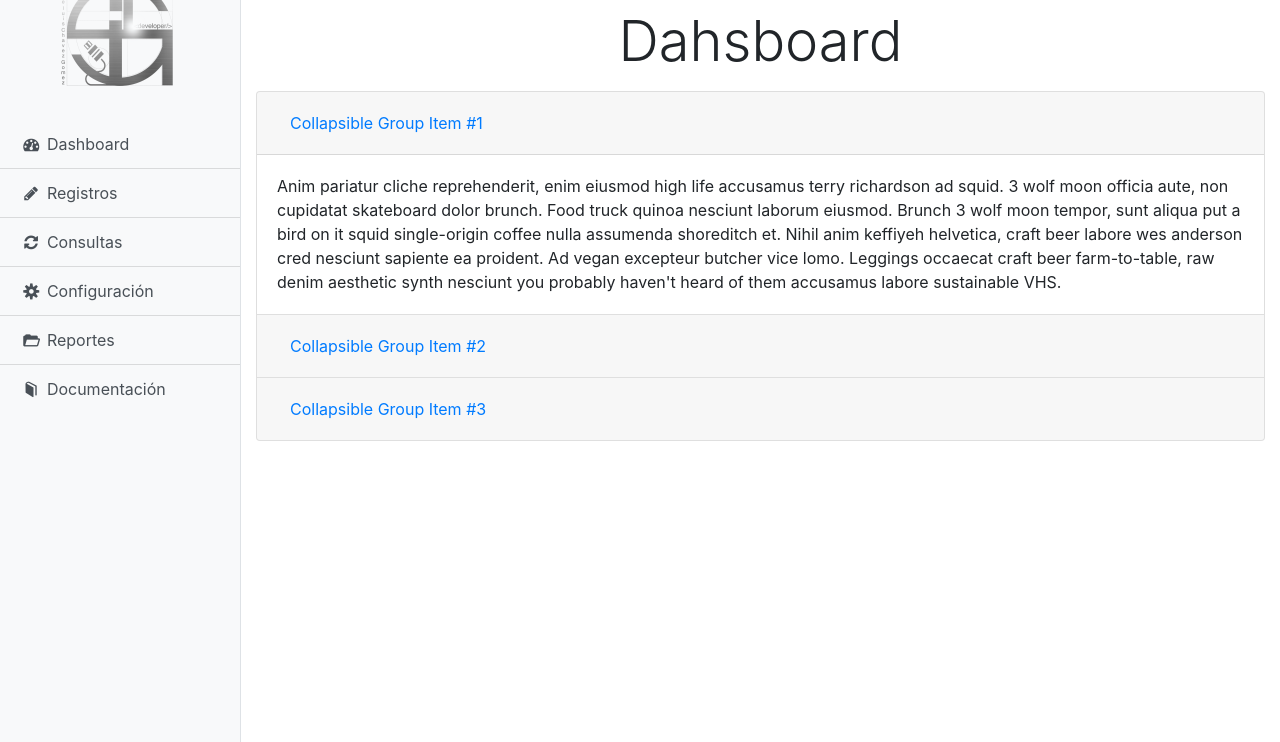
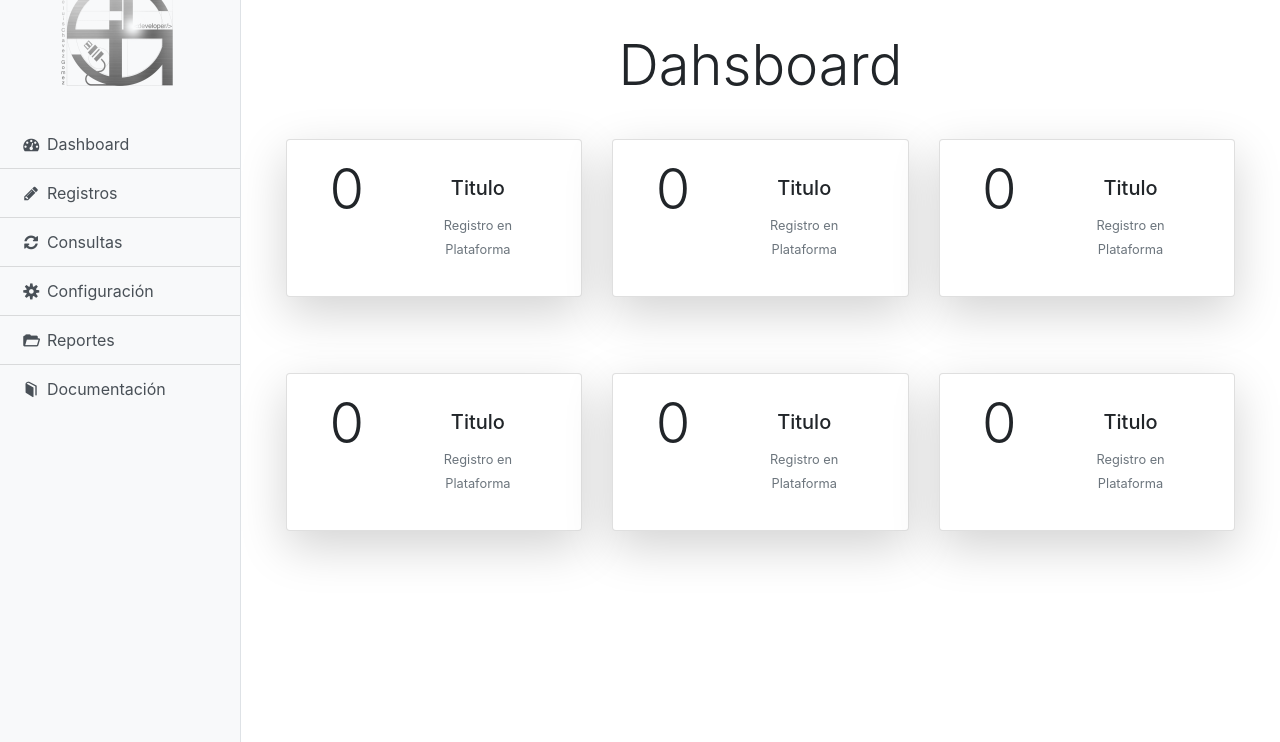
Before and after one commit to JlchavezG/Psbg, a PHP site: page /principal.php in a window 1280 px wide. Shown: the part 58-800 px from the top of the page. Run offline with PHP 8.4, Linux system fonts and the light colour scheme; the visitor is signed in with stand-in values (Sample User, id 1); data that the repository does not hold is empty.

Commit message:
Inicio de Dashboard
comienza el maquetado de el dashboard

```diff
--- a/css/main.css
+++ b/css/main.css
@@ -20,5 +20,8 @@
   -webkit-box-shadow: none;
 }
 .caja:focus{
-
+ border-bottom: 2px solid green;
+ outline:none !important;
+ outline-width: 0 !important;
+ transition: 1s;
 }
--- /dev/null
+++ b/main/dashboard.php
@@ -0,0 +1,123 @@
+<div class="container">
+    <div class="row py-4 text-center">
+       <div class="col">
+            <!-- tarjetas -->
+            <div class="card mb-3 shadow-lg p-3 mb-5 bg-white rounded" style="max-width: 540px;">
+                <div class="row no-gutters">
+                   <div class="col-md-4">
+                      <h3 class="display-4">0</h3>
+                   </div>
+                   <div class="col-md-8">
+                       <div class="card-body">
+                          <h5 class="card-title">Titulo</h5>
+                          <p class="card-text"><small class="text-muted">Registro en Plataforma</small></p>
+                       </div>
+                  </div>
+               </div>
+            </div>
+            <!-- tarjetas -->
+       </div>
+       <div class="col">
+         <!-- tarjetas -->
+         <div class="card mb-3 shadow-lg p-3 mb-5 bg-white rounded" style="max-width: 540px;">
+             <div class="row no-gutters">
+                <div class="col-md-4">
+                   <h3 class="display-4">0</h3>
+                </div>
+                <div class="col-md-8">
+                    <div class="card-body">
+                       <h5 class="card-title">Titulo</h5>
+                       <p class="card-text"><small class="text-muted">Registro en Plataforma</small></p>
+                    </div>
+               </div>
+            </div>
+         </div>
+         <!-- tarjetas -->
+       </div>
+       <div class="col">
+         <!-- tarjetas -->
+         <div class="card mb-3 shadow-lg p-3 mb-5 bg-white rounded" style="max-width: 540px;">
+             <div class="row no-gutters">
+                <div class="col-md-4">
+                   <h3 class="display-4">0</h3>
+                </div>
+                <div class="col-md-8">
+                    <div class="card-body">
+                       <h5 class="card-title">Titulo</h5>
+                       <p class="card-text"><small class="text-muted">Registro en Plataforma</small></p>
+                    </div>
+               </div>
+            </div>
+         </div>
+         <!-- tarjetas -->
+       </div>
+     </div>
+     <!-- termina linea -->
+       <div class="row py-1 text-center">
+           <div class="col">
+             <!-- tarjetas -->
+             <div class="card mb-3 shadow-lg p-3 mb-5 bg-white rounded" style="max-width: 540px;">
+                 <div class="row no-gutters">
+                    <div class="col-md-4">
+                       <h3 class="display-4">0</h3>
+                    </div>
+                    <div class="col-md-8">
+                        <div class="card-body">
+                           <h5 class="card-title">Titulo</h5>
+                           <p class="card-text"><small class="text-muted">Registro en Plataforma</small></p>
+                        </div>
+                   </div>
+                </div>
+             </div>
+             <!-- tarjetas -->
+           </div>
+           <div class="col">
+             <!-- tarjetas -->
+             <div class="card mb-3 shadow-lg p-3 mb-5 bg-white rounded" style="max-width: 540px;">
+                 <div class="row no-gutters">
+                    <div class="col-md-4">
+                       <h3 class="display-4">0</h3>
+                    </div>
+                    <div class="col-md-8">
+                        <div class="card-body">
+                           <h5 class="card-title">Titulo</h5>
+                           <p class="card-text"><small class="text-muted">Registro en Plataforma</small></p>
+                        </div>
+                   </div>
+                </div>
+             </div>
+             <!-- tarjetas -->
+           </div>
+           <div class="col">
+             <!-- tarjetas -->
+             <div class="card mb-3 shadow-lg p-3 mb-5 bg-white rounded" style="max-width: 540px;">
+                 <div class="row no-gutters">
+                    <div class="col-md-4">
+                       <h3 class="display-4">0</h3>
+                    </div>
+                    <div class="col-md-8">
+                        <div class="card-body">
+                           <h5 class="card-title">Titulo</h5>
+                           <p class="card-text"><small class="text-muted">Registro en Plataforma</small></p>
+                        </div>
+                   </div>
+                </div>
+             </div>
+             <!-- tarjetas -->
+           </div>
+       </div>
+
+
+
+
+
+
+
+
+
+
+
+
+
+    </div>
+</div>
--- a/main/ejemplo.html
+++ /dev/null
@@ -1,45 +0,0 @@
-<div class="accordion" id="accordionExample">
-  <div class="card">
-    <div class="card-header" id="headingOne">
-      <h2 class="mb-0">
-        <button class="btn btn-link btn-block text-left" type="button" data-toggle="collapse" data-target="#collapseOne" aria-expanded="true" aria-controls="collapseOne">
-          Collapsible Group Item #1
-        </button>
-      </h2>
-    </div>
-
-    <div id="collapseOne" class="collapse show" aria-labelledby="headingOne" data-parent="#accordionExample">
-      <div class="card-body">
-        Anim pariatur cliche reprehenderit, enim eiusmod high life accusamus terry richardson ad squid. 3 wolf moon officia aute, non cupidatat skateboard dolor brunch. Food truck quinoa nesciunt laborum eiusmod. Brunch 3 wolf moon tempor, sunt aliqua put a bird on it squid single-origin coffee nulla assumenda shoreditch et. Nihil anim keffiyeh helvetica, craft beer labore wes anderson cred nesciunt sapiente ea proident. Ad vegan excepteur butcher vice lomo. Leggings occaecat craft beer farm-to-table, raw denim aesthetic synth nesciunt you probably haven't heard of them accusamus labore sustainable VHS.
-      </div>
-    </div>
-  </div>
-  <div class="card">
-    <div class="card-header" id="headingTwo">
-      <h2 class="mb-0">
-        <button class="btn btn-link btn-block text-left collapsed" type="button" data-toggle="collapse" data-target="#collapseTwo" aria-expanded="false" aria-controls="collapseTwo">
-          Collapsible Group Item #2
-        </button>
-      </h2>
-    </div>
-    <div id="collapseTwo" class="collapse" aria-labelledby="headingTwo" data-parent="#accordionExample">
-      <div class="card-body">
-        Anim pariatur cliche reprehenderit, enim eiusmod high life accusamus terry richardson ad squid. 3 wolf moon officia aute, non cupidatat skateboard dolor brunch. Food truck quinoa nesciunt laborum eiusmod. Brunch 3 wolf moon tempor, sunt aliqua put a bird on it squid single-origin coffee nulla assumenda shoreditch et. Nihil anim keffiyeh helvetica, craft beer labore wes anderson cred nesciunt sapiente ea proident. Ad vegan excepteur butcher vice lomo. Leggings occaecat craft beer farm-to-table, raw denim aesthetic synth nesciunt you probably haven't heard of them accusamus labore sustainable VHS.
-      </div>
-    </div>
-  </div>
-  <div class="card">
-    <div class="card-header" id="headingThree">
-      <h2 class="mb-0">
-        <button class="btn btn-link btn-block text-left collapsed" type="button" data-toggle="collapse" data-target="#collapseThree" aria-expanded="false" aria-controls="collapseThree">
-          Collapsible Group Item #3
-        </button>
-      </h2>
-    </div>
-    <div id="collapseThree" class="collapse" aria-labelledby="headingThree" data-parent="#accordionExample">
-      <div class="card-body">
-        Anim pariatur cliche reprehenderit, enim eiusmod high life accusamus terry richardson ad squid. 3 wolf moon officia aute, non cupidatat skateboard dolor brunch. Food truck quinoa nesciunt laborum eiusmod. Brunch 3 wolf moon tempor, sunt aliqua put a bird on it squid single-origin coffee nulla assumenda shoreditch et. Nihil anim keffiyeh helvetica, craft beer labore wes anderson cred nesciunt sapiente ea proident. Ad vegan excepteur butcher vice lomo. Leggings occaecat craft beer farm-to-table, raw denim aesthetic synth nesciunt you probably haven't heard of them accusamus labore sustainable VHS.
-      </div>
-    </div>
-  </div>
-</div>
--- a/principal.php
+++ b/principal.php
@@ -53,11 +53,13 @@ $_SESSION['time'] = time();
     <div id="page-content-wrapper">
     <!-- incluir a hora navbar -->
       <?php include 'main/navbar_principal.php';?>
+   <div class="container py-4">
       <h4 class="text-center display-4 py-2"> Dahsboard</h4>
          <div class="container">
-             <?php include 'main/ejemplo.html'; ?>
+             <?php include 'main/dashboard.php'; ?>
          </div>
     </div>
+  </div>
   <script src="js/bootstrap.min.js"></script>
   <script>
   $("#menu-toggle").click(function(e) {
```
Also changed, not shown: index.php (+6 -6 lines).
